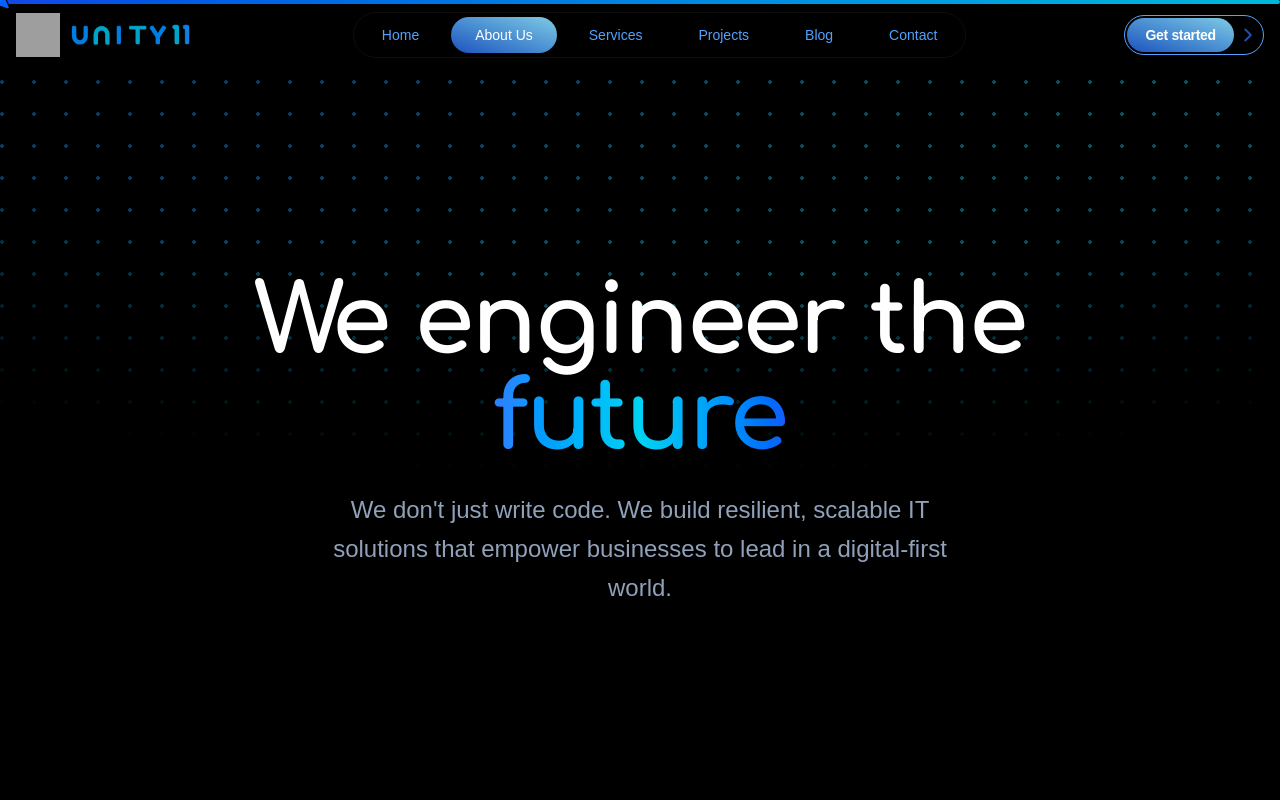
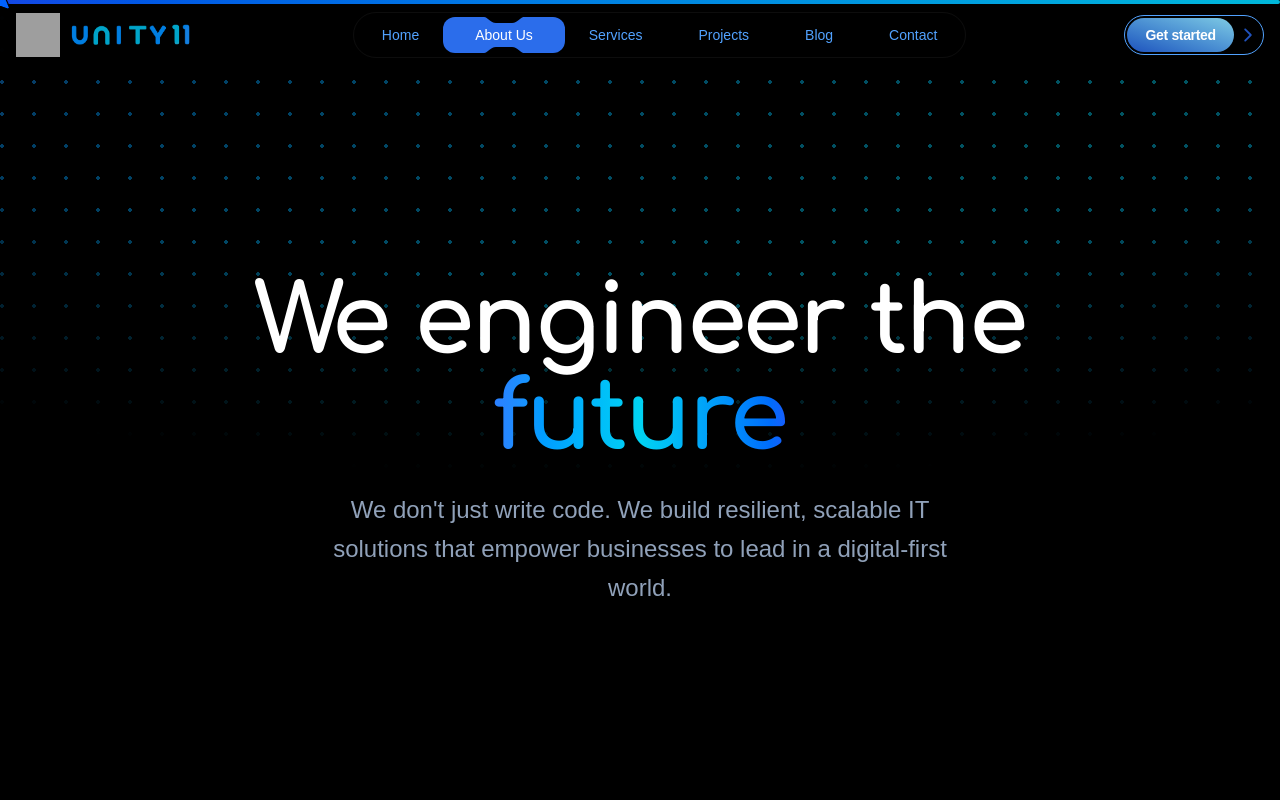
Before and after one commit to UNITY-11/unity11, a Next.js app in the folder apps/client/: page /about in a window 1280 px wide. Shown: the top 800 px of the page. Built offline with nearby package versions, Linux system fonts and the light colour scheme; grey boxes are pictures that could not be loaded.

Commit message:
Refine Navbar active pill design

```diff
--- a/apps/client/src/components/layout/Navbar.tsx
+++ b/apps/client/src/components/layout/Navbar.tsx
@@ -127,13 +127,19 @@ const Navbar: React.FC = () => {
                 {activeLink === link.name && (
                   <motion.div
                     layoutId="active-pill"
-                    className="absolute inset-0 bg-linear-to-tr from-[#2052bd] to-[#7fcbe4] rounded-full"
+                    className="absolute -left-2 -right-2 top-1/2 -translate-y-1/2 h-[36px] flex pointer-events-none"
                     transition={{
                       type: "spring",
                       stiffness: 300,
                       damping: 30,
                     }}
-                  />
+                  >
+                    <div className="h-full flex-1 bg-[#2b6deb] rounded-l-xl" />
+                    <svg width="40" height="36" viewBox="0 0 40 36" className="shrink-0 -mx-[0.5px]">
+                      <path d="M 0 0 C 4 0, 6 6, 12 6 L 28 6 C 34 6, 36 0, 40 0 L 40 36 C 36 36, 34 30, 28 30 L 12 30 C 6 30, 4 36, 0 36 Z" fill="#2b6deb" />
+                    </svg>
+                    <div className="h-full flex-1 bg-[#2b6deb] rounded-r-xl" />
+                  </motion.div>
                 )}
               </li>
             ))}
```
